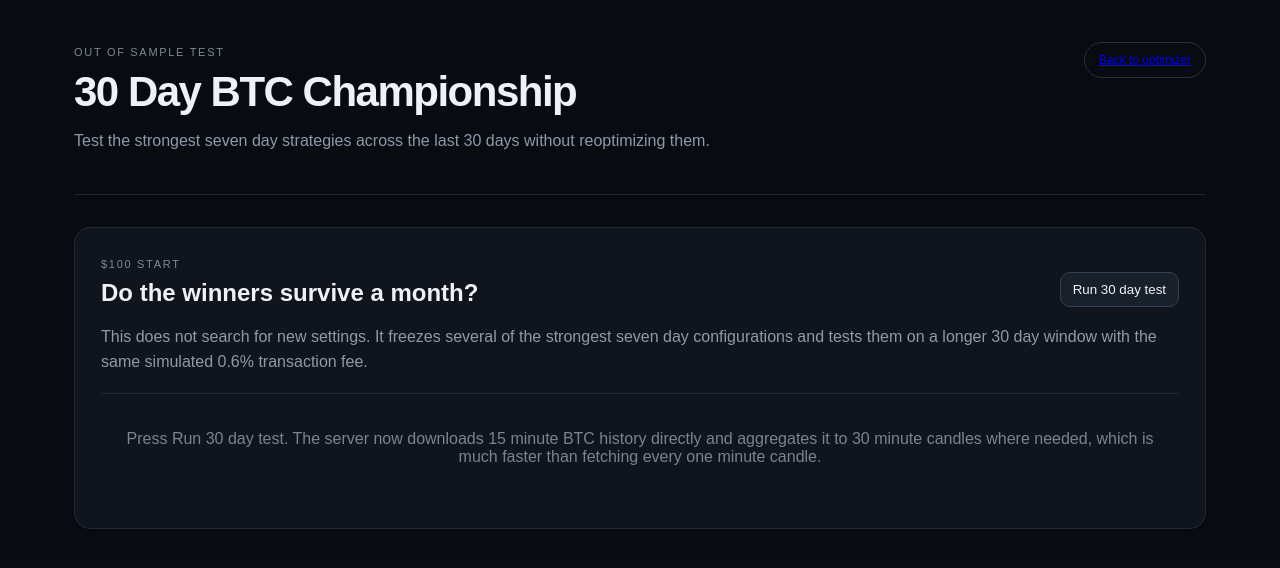
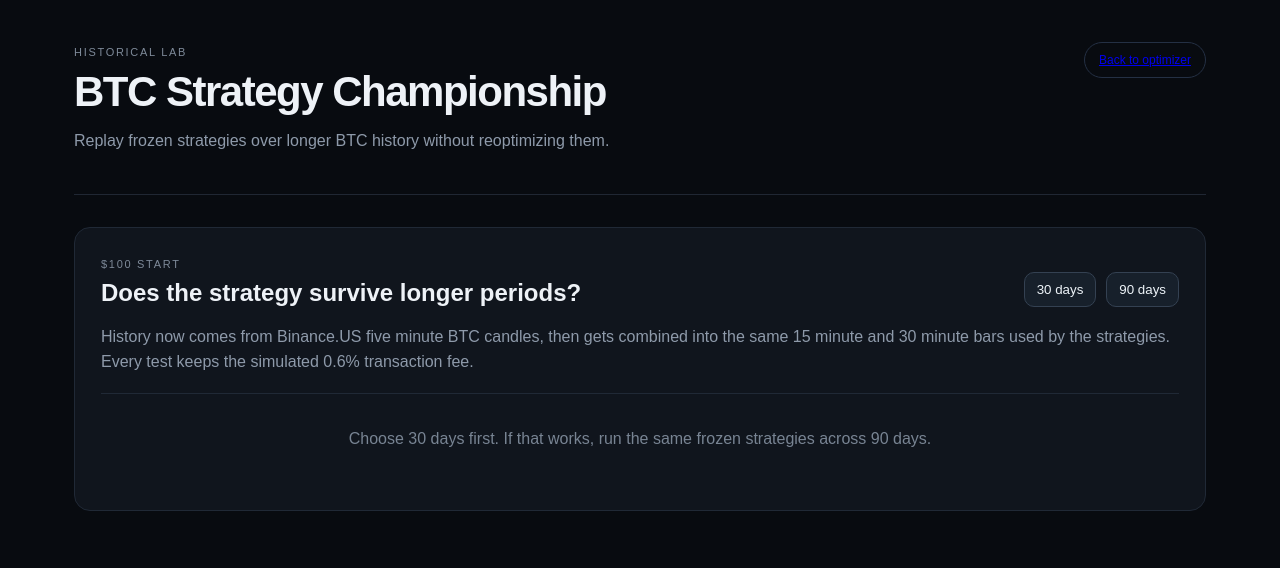
Before and after one commit to jcabinetry/btc-reversal-trader, a Next.js app: page /month-test in a window 1280 px wide. Shown: the top 568 px of the page. Built offline with nearby package versions, Linux system fonts and the light colour scheme.

Commit message:
Turn month test into 30 and 90 day historical lab

```diff
--- a/app/month-test/page.js
+++ b/app/month-test/page.js
@@ -1,16 +1,16 @@
 'use client';
 import {useState} from 'react';
 export default function MonthTest(){
- const [data,setData]=useState(null),[status,setStatus]=useState('idle'),[error,setError]=useState('');
- async function run(){setStatus('loading');setError('');try{const r=await fetch('/api/month-test',{cache:'no-store'});const text=await r.text();let d;try{d=JSON.parse(text);}catch{throw new Error(text?.slice(0,180)||`Server returned ${r.status}`);}if(!r.ok||d.error)throw new Error(d.error||'30 day test failed');setData(d);setStatus('done');}catch(e){setError(e.message||'30 day test failed');setStatus('error');}}
- return <main><header><div><span className="eyebrow">OUT OF SAMPLE TEST</span><h1>30 Day BTC Championship</h1><p>Test the strongest seven day strategies across the last 30 days without reoptimizing them.</p></div><a className="live" href="/optimizer">Back to optimizer</a></header>
- <section className="panel" style={{marginTop:32}}><div className="panelHead"><div><span className="eyebrow">$100 START</span><h2>Do the winners survive a month?</h2></div><button onClick={run} disabled={status==='loading'}>{status==='loading'?'Downloading 30 days...':data?'Run again':'Run 30 day test'}</button></div>
- <p className="panelCopy">This does not search for new settings. It freezes several of the strongest seven day configurations and tests them on a longer 30 day window with the same simulated 0.6% transaction fee.</p>
- {status==='idle'&&<div className="empty">Press Run 30 day test. The server now downloads 15 minute BTC history directly and aggregates it to 30 minute candles where needed, which is much faster than fetching every one minute candle.</div>}
- {status==='loading'&&<div className="empty">Downloading 30 days of 15 minute BTC candles and replaying the frozen strategies. Rate limit retries are automatic.</div>}
- {status==='error'&&<div className="empty errorText">30 day test could not finish: {error}</div>}
- {data&&<><div className="benchmarkRow"><Metric label="15 MINUTE CANDLES" value={data.candles.toLocaleString()}/><Metric label="BUY AND HOLD" value={`$${data.buyHoldEnding.toFixed(2)}`}/><Metric label="HOLD RETURN" value={`${data.buyHoldReturnPct>=0?'+':''}${data.buyHoldReturnPct.toFixed(2)}%`}/></div>
- <div className="backtestSummary"><strong>Best 30 day bot: {data.best.name} at ${data.best.endingBalance.toFixed(2)}</strong><span>{data.best.endingBalance>data.buyHoldEnding?'It beat buy and hold in this 30 day window.':'Buy and hold still beat the best tested bot in this 30 day window.'}</span></div>
+ const [data,setData]=useState(null),[status,setStatus]=useState('idle'),[error,setError]=useState(''),[days,setDays]=useState(30);
+ async function run(d=days){setDays(d);setStatus('loading');setError('');try{const r=await fetch(`/api/month-test?days=${d}`,{cache:'no-store'});const text=await r.text();let x;try{x=JSON.parse(text);}catch{throw new Error(text?.slice(0,180)||`Server returned ${r.status}`);}if(!r.ok||x.error)throw new Error(x.error||'Historical test failed');setData(x);setStatus('done');}catch(e){setError(e.message||'Historical test failed');setStatus('error');}}
+ return <main><header><div><span className="eyebrow">HISTORICAL LAB</span><h1>BTC Strategy Championship</h1><p>Replay frozen strategies over longer BTC history without reoptimizing them.</p></div><a className="live" href="/optimizer">Back to optimizer</a></header>
+ <section className="panel" style={{marginTop:32}}><div className="panelHead"><div><span className="eyebrow">$100 START</span><h2>Does the strategy survive longer periods?</h2></div><div style={{display:'flex',gap:10}}><button onClick={()=>run(30)} disabled={status==='loading'}>30 days</button><button onClick={()=>run(90)} disabled={status==='loading'}>90 days</button></div></div>
+ <p className="panelCopy">History now comes from Binance.US five minute BTC candles, then gets combined into the same 15 minute and 30 minute bars used by the strategies. Every test keeps the simulated 0.6% transaction fee.</p>
+ {status==='idle'&&<div className="empty">Choose 30 days first. If that works, run the same frozen strategies across 90 days.</div>}
+ {status==='loading'&&<div className="empty">Downloading {days} days of BTC history and replaying the strategies. This can take a little while.</div>}
+ {status==='error'&&<div className="empty errorText">Historical test could not finish: {error}</div>}
+ {data&&<><div className="benchmarkRow"><Metric label="SOURCE" value={`${data.source} ${data.symbol}`}/><Metric label="5 MIN CANDLES" value={data.candles.toLocaleString()}/><Metric label="BUY AND HOLD" value={`$${data.buyHoldEnding.toFixed(2)}`}/><Metric label="HOLD RETURN" value={`${data.buyHoldReturnPct>=0?'+':''}${data.buyHoldReturnPct.toFixed(2)}%`}/></div>
+ <div className="backtestSummary"><strong>Best {data.days} day bot: {data.best.name} at ${data.best.endingBalance.toFixed(2)}</strong><span>{data.best.endingBalance>data.buyHoldEnding?'It beat buy and hold in this historical window.':'Buy and hold still beat the best tested bot in this historical window.'}</span></div>
  <div className="rankList">{data.results.map((s,i)=><div className={`rankRow ${s.endingBalance>data.buyHoldEnding?'beatHold':''}`} key={s.name}><div className="rankNum">#{i+1}</div><div className="rankName"><strong>{s.name}: {s.minutes} minute EMA {s.fast}/{s.slow}</strong><span>Confirm {(s.confirm*100).toFixed(2)}%, min profit {(s.minProfit*100).toFixed(2)}%, stop {(s.stop*100).toFixed(2)}%.</span></div><RM label="ENDING" value={`$${s.endingBalance.toFixed(2)}`}/><RM label="RETURN" value={`${s.returnPct>=0?'+':''}${s.returnPct.toFixed(2)}%`}/><RM label="TRADES" value={String(s.trades)}/><RM label="FEES" value={`$${s.fees.toFixed(2)}`}/><RM label="WIN RATE" value={`${s.winRate.toFixed(1)}%`}/><RM label="DRAWDOWN" value={`${s.maxDrawdown.toFixed(1)}%`}/><div className="holdBadge">{s.endingBalance>data.buyHoldEnding?'BEAT HOLD':'BELOW HOLD'}</div></div>)}</div></>}
  </section></main>;
 }
```
